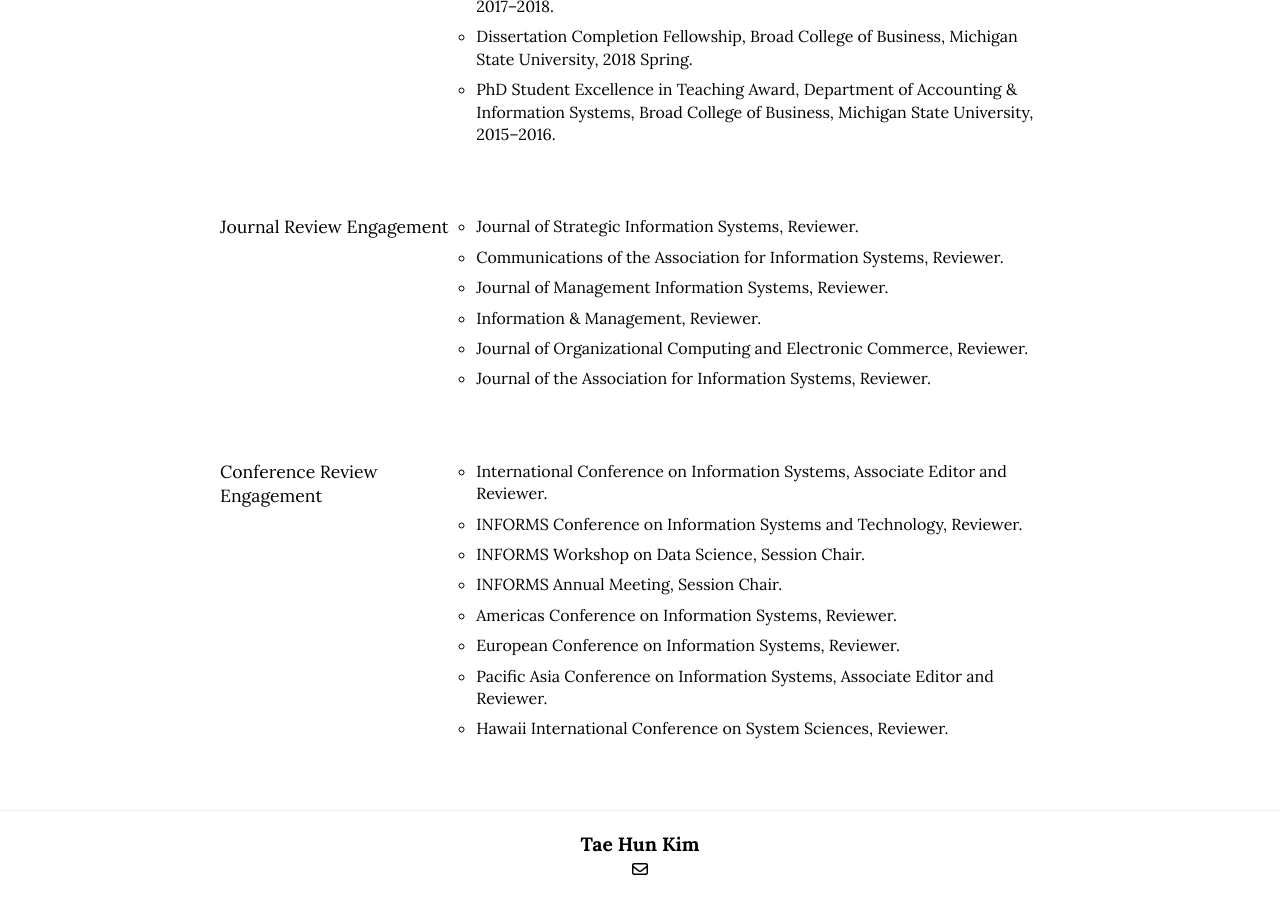
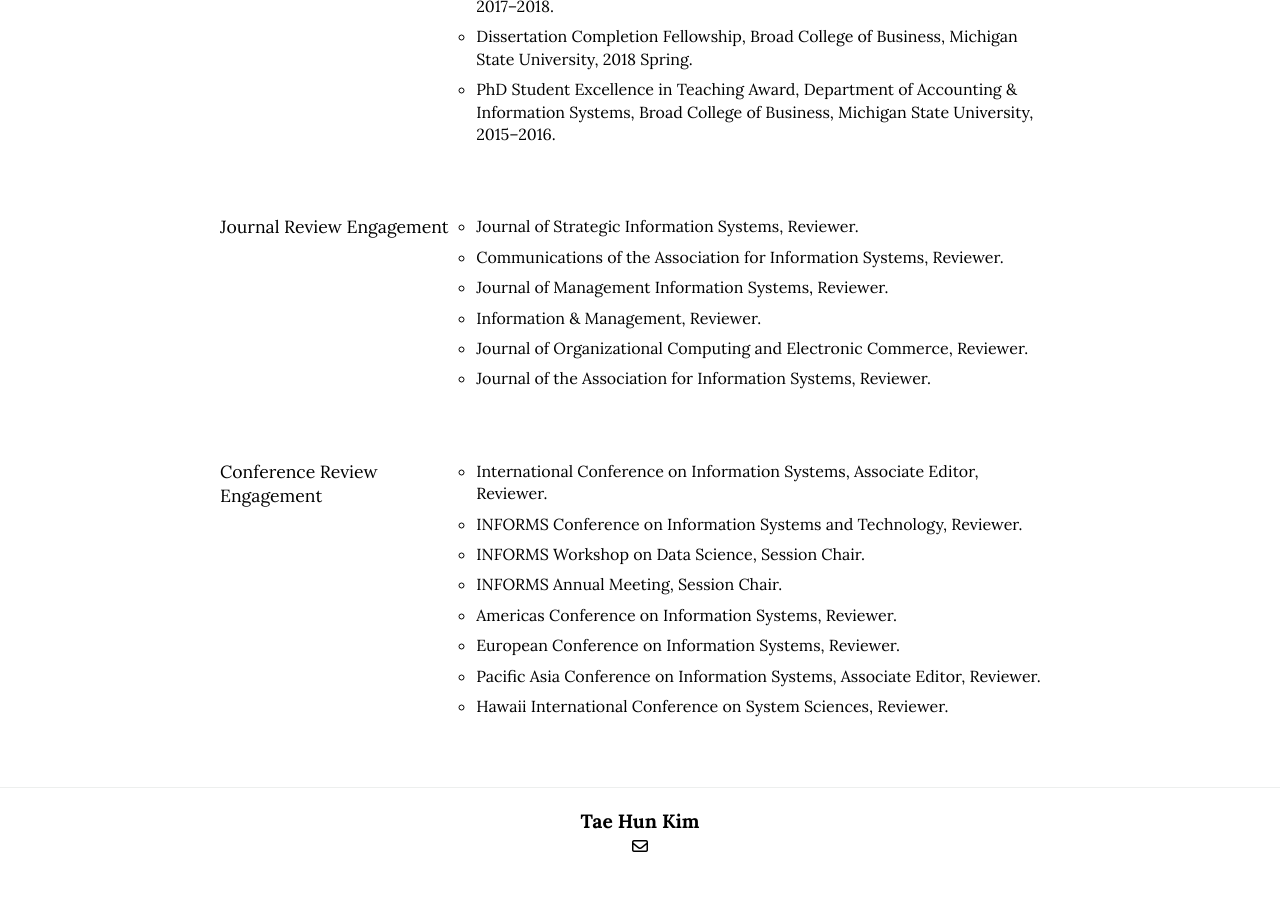
Before and after one commit to istaehun/taehun, a Jekyll site: the page built from engagement.html, in a window 1280 px wide and 900 px high, scrolled down 1496 px. Built offline with Jekyll 4.4.1, drawn with Linux system fonts in a browser that asks for light colours; nearby versions of some CDN libraries; after the commit the page ends 2374 px from its top, so only the background shows below that.

Commit message:
Update engagement.yml

```diff
--- a/_data/engagement.yml
+++ b/_data/engagement.yml
@@ -43,11 +43,11 @@
   -
     title: Conference Review Engagement
     list:
-      - "International Conference on Information Systems, Associate Editor and Reviewer."
+      - "International Conference on Information Systems, Associate Editor, Reviewer."
       - "INFORMS Conference on Information Systems and Technology, Reviewer."
       - "INFORMS Workshop on Data Science, Session Chair."
       - "INFORMS Annual Meeting, Session Chair."
       - "Americas Conference on Information Systems, Reviewer."
       - "European Conference on Information Systems, Reviewer."
-      - "Pacific Asia Conference on Information Systems, Associate Editor and Reviewer."
+      - "Pacific Asia Conference on Information Systems, Associate Editor, Reviewer."
       - "Hawaii International Conference on System Sciences, Reviewer."
```
